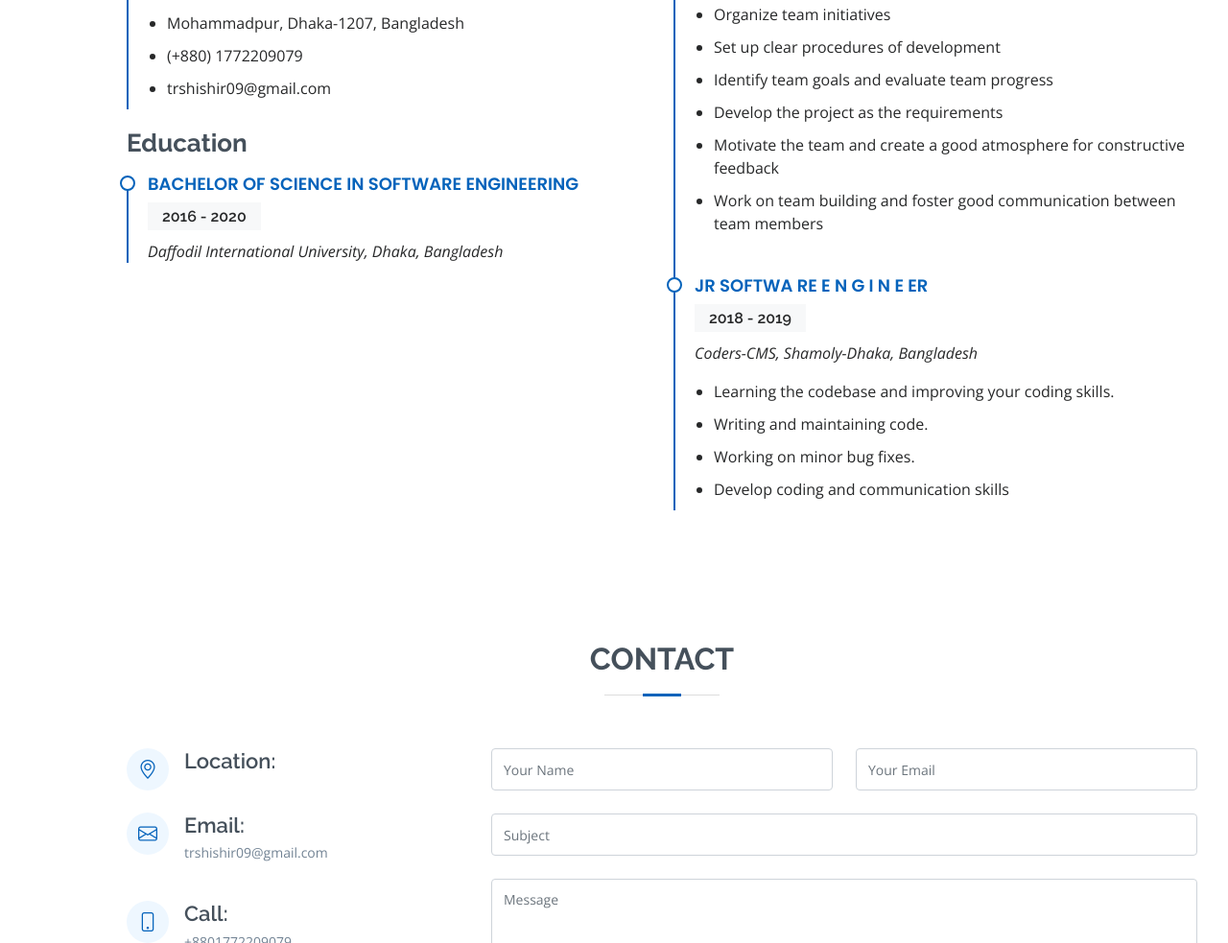
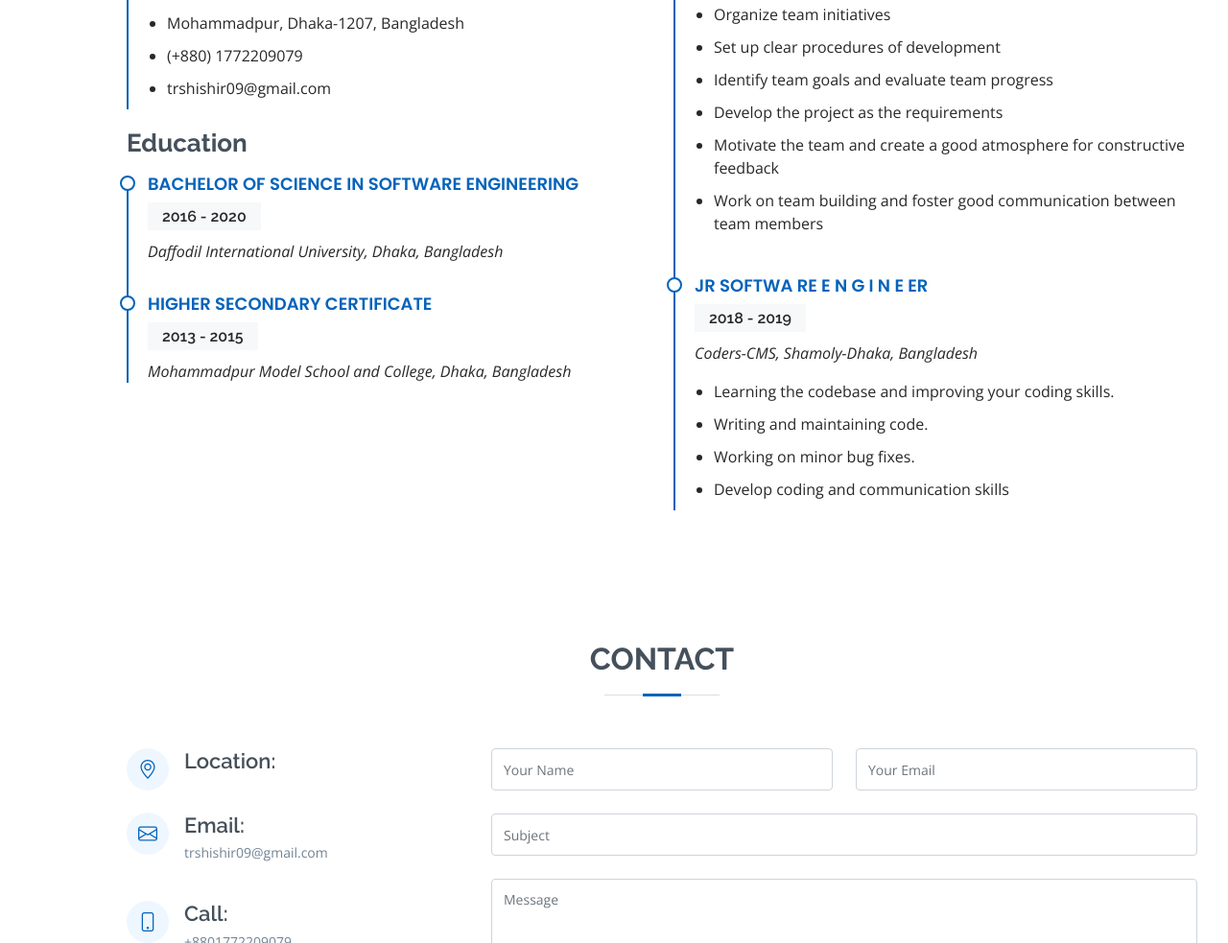
Before and after one commit to tr-shishir/tr-shishir.github.io, a plain HTML site: page index.html in a window 1280 px wide. Shown: the part 2313-3296 px from the top of the page at 96% size. Drawn offline with nearby package versions, Linux system fonts and the light colour scheme.

Commit message:
new data

```diff
--- a/index.html
+++ b/index.html
@@ -258,6 +258,11 @@
               <h4>Bachelor of Science in Software Engineering</h4>
               <h5>2016 - 2020</h5>
               <p><em>Daffodil International University, Dhaka, Bangladesh</em></p>
+            </div>
+            <div class="resume-item">
+              <h4>Higher Secondary Certificate</h4>
+              <h5>2013 - 2015</h5>
+              <p><em>Mohammadpur Model School and College, Dhaka, Bangladesh</em></p>
             </div>
           </div>
           <div class="col-lg-6">
```
